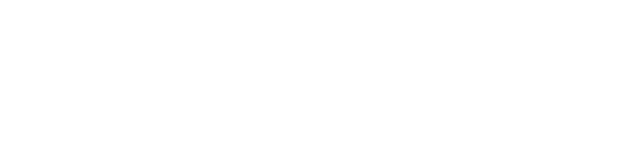
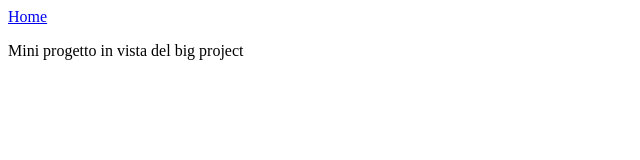
Before and after one commit to Chieruz/Esercizio-mini-progetto, a plain HTML site: page about.html in a window 1280 px wide. Shown: the whole page, without its empty margins (0-640 px from the left). Drawn offline with Linux system fonts and the light colour scheme.

Commit message:
Aggiunge contenuti alla pagina About

```diff
--- a/about.html
+++ b/about.html
@@ -6,5 +6,9 @@
     <title>Document</title>
 </head>
 <body>
+    <a href="index.html">Home</a>
+    <p id = "Descrizione">
+        Mini progetto in vista del big project
+    </p>
 </body>
 </html>
```
